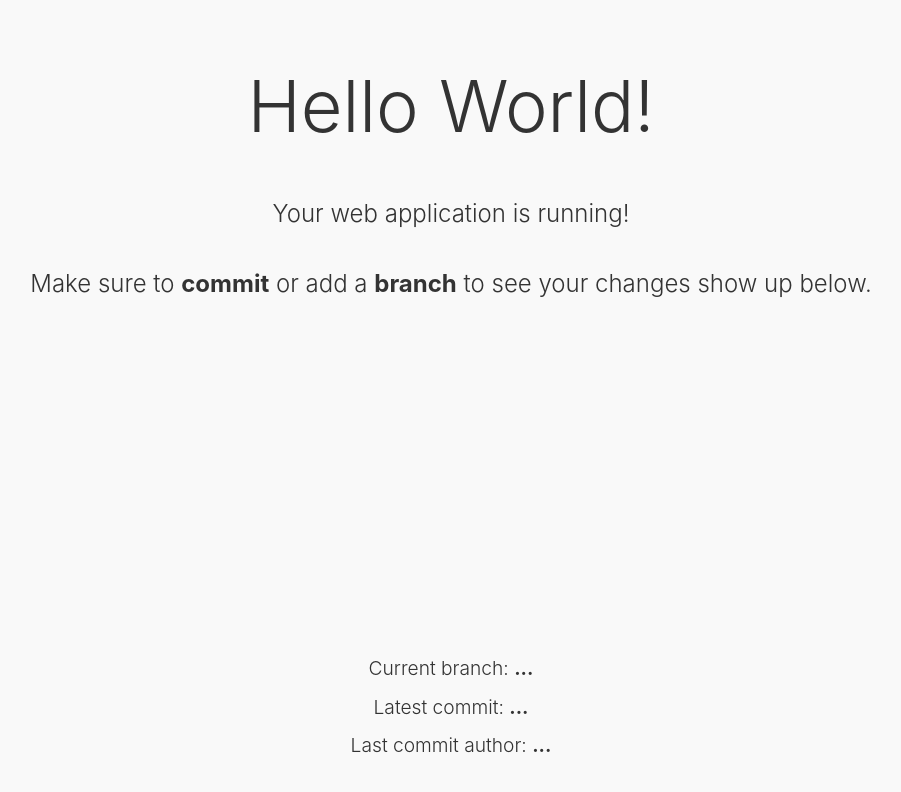
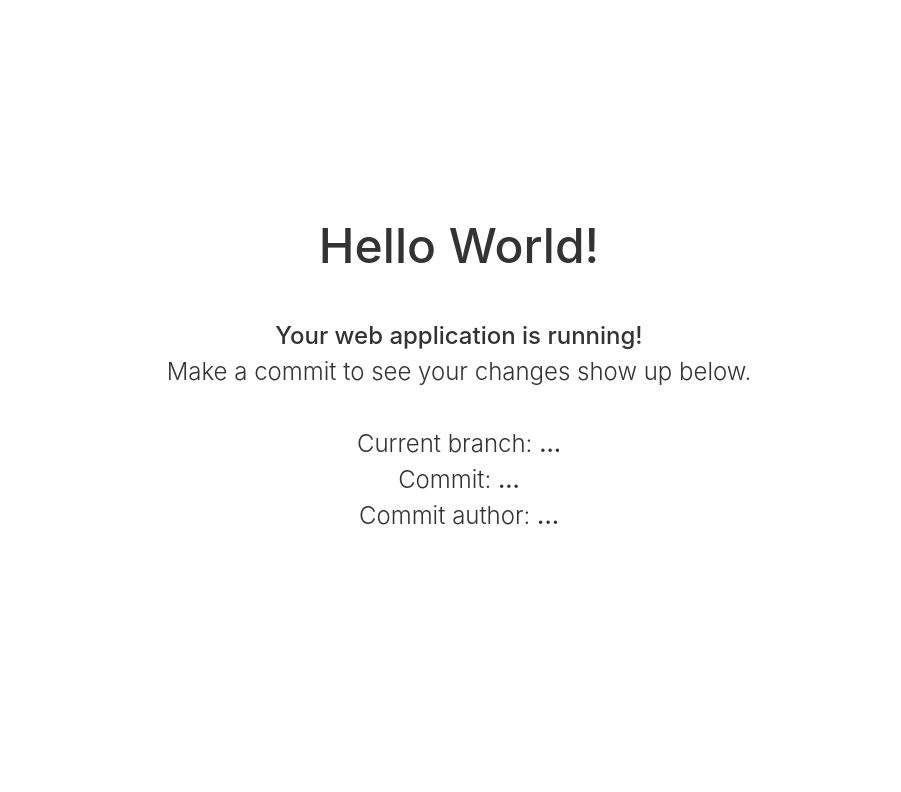
Before and after one commit to ykumar6/node-starter, a website: page public/index.html in a window 1280 px wide. Shown: the whole page, without its empty margins (189-1090 px from the left). Drawn offline with nearby package versions, Linux system fonts and the light colour scheme; no server answers.

Commit message:
clean up

```diff
--- a/public/index.html
+++ b/public/index.html
@@ -47,20 +47,18 @@
           return (
             <div>
               <section>
-                <h2>Hello World!</h2>
-                <h4>Your web application is running!</h4>
-                <p>
-                  Make sure to <b>commit</b> or add a <b>branch</b> to see your changes show up below.
-                </p>
+                <h1>Hello World!</h1>
+                <h2>Your web application is running!</h2>
+                <p>Make a commit to see your changes show up below.</p>
               </section>
-              <section className='info'>
+              <section>
                 <p>Current branch: <b>{ this.state.name }</b></p>
-                <p>Latest commit: <b>{ this.state.shortSHA }</b></p>
-                <p>Last commit author: <b>{ this.state.lastCommitAuthor }</b></p>
+                <p>Commit: <b>{ this.state.shortSHA }</b></p>
+                <p>Commit author: <b>{ this.state.lastCommitAuthor }</b></p>
               </section>
-            </div>)
+            </div>
+          )
         }
-
       }
 
       ReactDOM.render(
--- a/public/styles.css
+++ b/public/styles.css
@@ -3,44 +3,41 @@
 }
 
 body {
-  font-family: Arial, Helvetica, sans-serif;
   color: #333;
-  background-color: #f9f9f9;
-  margin: 0;
-  padding: 0;
+  display: flex;
+  flex-direction: column;
+  font-family: -apple-system, BlinkMacSystemFont, 'Helvetica Neue', sans-serif;
+  font-size: 1.5em;
+  font-weight: 300;
+  justify-content: center;
+  line-height: 1.5;
+  min-height: 100vh;
+  min-width: 100vw;
+  padding: 0 3em 3em;
+  text-align: center;
 }
 
-section {
-  padding: 2em 5em;
-  text-align: center;
-  font-family: -apple-system,"Helvetica Neue","Segoe UI",sans-serif;
-  font-feature-settings: 'kern';
-  font-size: 1.5em;
-  font-weight: 300;
-  line-height: 1.6;
-  min-height: 80vh;
-  overflow-x: hidden;
-  text-rendering: optimizeLegibility;
+h1,
+h2,
+b {
+  font-weight: 500;
 }
 
-section h2 {
-  font-size: 3em;
-  font-weight: 300;
+h1,
+h2,
+p {
   margin: 0;
 }
 
-section h4 {
-  font-size: 1em;
-  font-weight: 300;
-  padding: 0;
+h1 {
+  font-size: 2em;
 }
 
-.info {
-  padding: 0;
-  min-height: 0;
+h2 {
+  font-size: inherit;
+  margin-top: 1.5em;
 }
 
-.info p {
-  font-size: 0.8em;
-  line-height: 1;
+section + section {
+  margin-top: 1.5em;
 }
```
